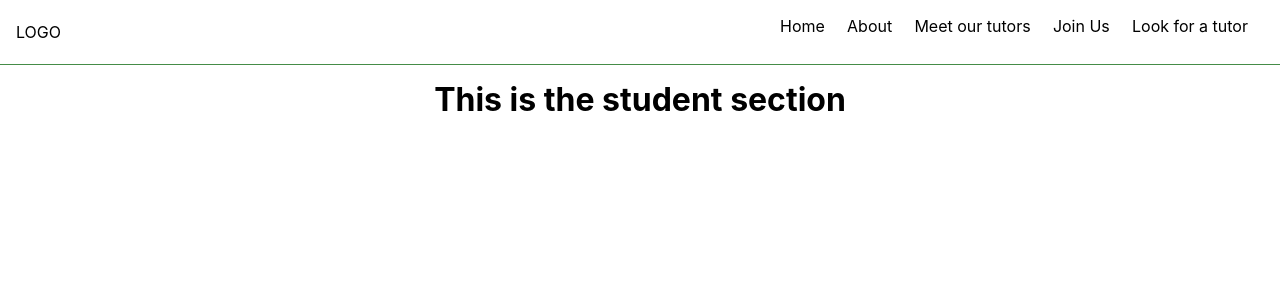
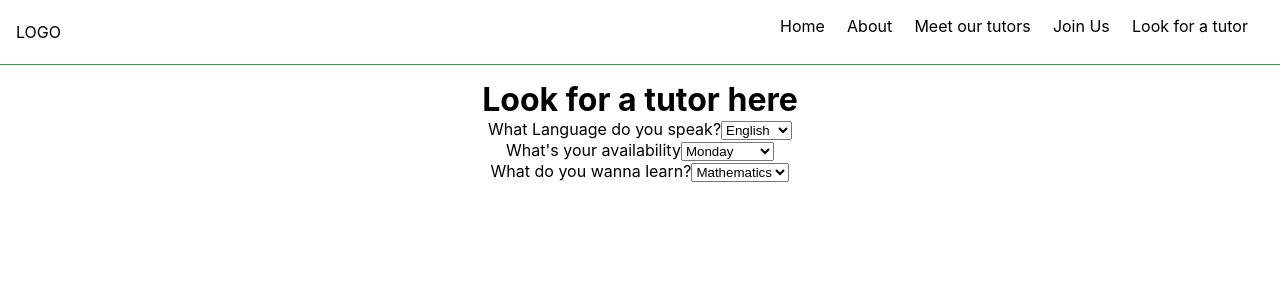
Before and after one commit to israx/HACKNC-2020, a React (Create React App) app: page /student in a window 1280 px wide. Shown: the top 300 px of the page. Built offline with nearby package versions, Linux system fonts and the light colour scheme; no server answers.

Commit message:
new changes

```diff
--- a/src/App.js
+++ b/src/App.js
@@ -1,5 +1,4 @@
 import React from "react";
-import logo from "./logo.svg";
 import "./App.css";
 import Header from "./components/header";
 import { Switch, Route } from "react-router-dom";
@@ -9,6 +8,7 @@ import Home from "./pages/home";
 import Tutors from "./pages/tutors";
 import Student from "./pages/student";
 import Meet from "./pages/meet";
+import TutorInfo from "./pages/tutorInfo";
 
 function App() {
   return (
@@ -21,8 +21,11 @@ function App() {
         <Route path="/about">
           <About />
         </Route>
-        <Route path="/meet">
+        <Route exact path="/meet">
           <Meet />
+        </Route>
+        <Route path="/meet/:id">
+          <TutorInfo />
         </Route>
         <Route path="/tutors">
           <Tutors />
--- a/src/Context.js
+++ b/src/Context.js
@@ -1,33 +1,52 @@
-import React from "react";
+import React, { useEffect, useState } from "react";
 import profile from "./images/avatar.png";
 
 const Context = React.createContext();
 
 function ContextProvider(props) {
+  const [tutors, setTutors] = useState([]);
+  const url =
+    "https://raw.githubusercontent.com/israx/HACKNC-2020/master/db.json";
   const about = [
+    {
+      name: "Han",
+      profilePicture: profile,
+      info: "Info goes here",
+      id: Date.now(),
+    },
     {
       name: "Israel",
       profilePicture: profile,
-      info: "Student of Computer Science at Western University",
+      info: "Computer Science at Hunter College",
+      id: Date.now(),
     },
     {
-      name: "Fletch",
+      name: "Sammu",
       profilePicture: profile,
-      info: "Electrical Engineering at FIU",
+      info: "info goes here",
+      id: Date.now(),
     },
     {
-      name: "Han",
+      name: "Member 4",
       profilePicture: profile,
-      info: "Computer Systems Technology student at BCIT",
-    },
-    {
-      name: "Sarah",
-      profilePicture: profile,
-      info: "Student of Computer Science at Hunter College",
+      info: "info goes here",
+      id: Date.now(),
     },
   ];
+
+  useEffect(() => {
+    fetch(url)
+      .then((res) => res.json())
+      .then((data) => {
+        console.log(data);
+        setTutors(data);
+      });
+  }, []);
+
   return (
-    <Context.Provider value={{ about }}>{props.children}</Context.Provider>
+    <Context.Provider value={{ about, tutors }}>
+      {props.children}
+    </Context.Provider>
   );
 }
 
--- a/src/pages/about.js
+++ b/src/pages/about.js
@@ -5,7 +5,7 @@ export default function About() {
   const { about } = useContext(Context);
   console.log(about);
   const aboutMap = about.map((person) => (
-    <div Class="user-card">
+    <div className="user-card">
       <img
         src={person.profilePicture}
         alt="profile-picture"
--- a/src/pages/meet.js
+++ b/src/pages/meet.js
@@ -1,9 +1,32 @@
-import React from "react";
+import React, { useContext } from "react";
+import { Link } from "react-router-dom";
+import { Context } from "../Context";
+import headshot from "../images/avatar.png";
+export default function Meet() {
+  const { tutors } = useContext(Context);
 
-export default function Meet() {
+  const tutorsMap = tutors.map((tutor) => (
+    <div key={tutor.id} className="user-card">
+      <img
+        src={headshot}
+        alt="headshot"
+        style={{ width: 150, borderRadius: "1000px" }}
+      />
+      <h1>
+        <Link to={`meet/${tutor.id}`}>{tutor.name}</Link>
+      </h1>
+      <p>{tutor.availabilty}</p>
+      <p>
+        {tutor.languages[0]} | {tutor.languages[1]}
+      </p>
+      <p>{tutor.expertice}</p>
+    </div>
+  ));
+
   return (
-    <div className="meet">
-      <h1>Meet our tutors here</h1>
+    <div>
+      <h1>Meet our Tutors</h1>
+      <div className="users-container">{tutorsMap}</div>
     </div>
   );
 }
--- a/src/pages/student.js
+++ b/src/pages/student.js
@@ -1,9 +1,46 @@
-import React from "react";
+import React, { useState } from "react";
 
 export default function Student() {
+  const [language, setLanguage] = useState("English");
+  const [availability, setAvailability] = useState("Monday");
+  const [subject, setSubject] = useState("Mathematics");
+
+  function HandleChange(e) {}
+
   return (
     <div className="about">
-      <h1>This is the student section</h1>
+      <h1>Look for a tutor here</h1>
+      <div className="filter-card">
+        <label>What Language do you speak?</label>
+        <select name="language" value={language}>
+          <option value="English">English</option>
+          <option value="Spanish">Spanish</option>
+          <option value="Chinese">Chinese</option>
+          <option value="Russian">Russian</option>
+        </select>
+      </div>
+      <div className="filter-card">
+        <label>What's your availability</label>
+        <select name="availability" value={availability}>
+          <option value="English">Monday</option>
+          <option value="Spanish">Tuesday</option>
+          <option value="Chinese">Wednesday</option>
+          <option value="Russian">Thursday</option>
+          <option value="Russian">Friday</option>
+          <option value="Russian">Saturday</option>
+        </select>
+      </div>
+      <div className="filter-card">
+        <label>What do you wanna learn?</label>
+        <select name="subject" value={subject}>
+          <option value="English">Mathematics</option>
+          <option value="Spanish">Science</option>
+          <option value="Chinese">Art</option>
+          <option value="Russian">Geography</option>
+          <option value="Russian">English</option>
+          <option value="Russian">Spanish</option>
+        </select>
+      </div>
     </div>
   );
 }
--- a/src/pages/tutorInfo.js
+++ b/src/pages/tutorInfo.js
@@ -0,0 +1,32 @@
+import React, { useContext } from "react";
+import { useParams } from "react-router-dom";
+import { Context } from "../Context";
+import headshot from "../images/avatar.png";
+
+export default function TutorInfo() {
+  const { id } = useParams();
+  const { tutors } = useContext(Context);
+
+  const tutor = tutors.map((tutor) => {
+    if (tutor.id == id) {
+      return (
+        <div key={tutor.id}>
+          <img
+            src={headshot}
+            alt="headshot"
+            style={{ width: 150, borderRadius: "1000px" }}
+          />
+          <h1>{tutor.name}</h1>
+          <p>{tutor.description}</p>
+          <p>{tutor.expertice}</p>
+          <p>{tutor.availability}</p>
+          <p>
+            {tutor.languages[0]} | {tutor.languages[1]}
+          </p>
+        </div>
+      );
+    }
+  });
+
+  return <div>{tutor}</div>;
+}
```
Also changed, not shown: tutorsData.json (deleted, +0 -34 lines).
